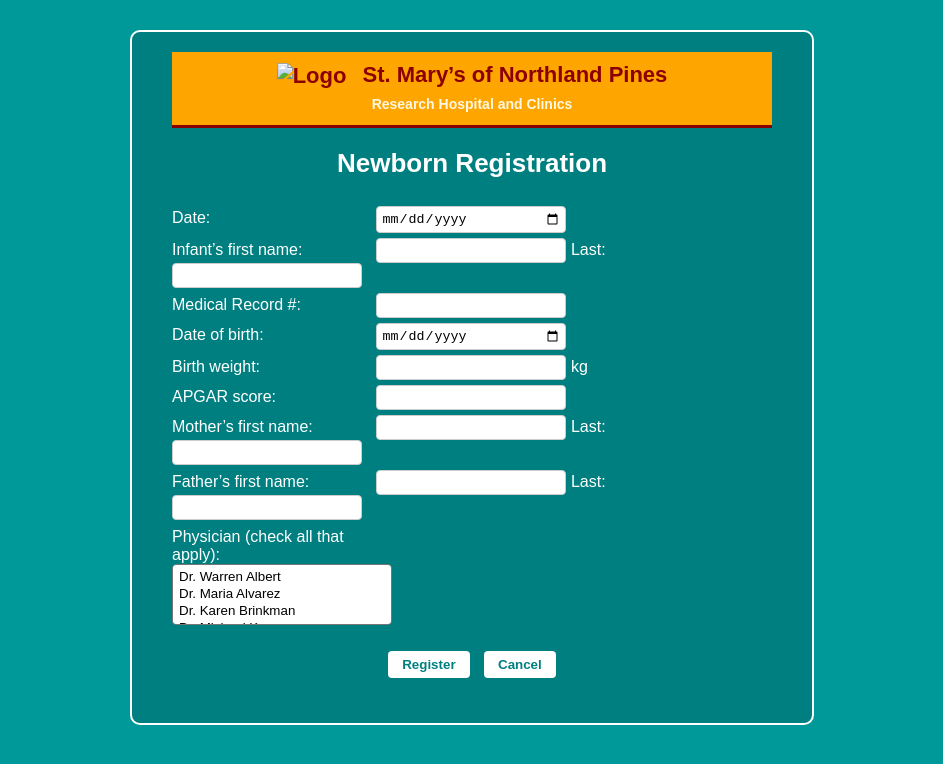
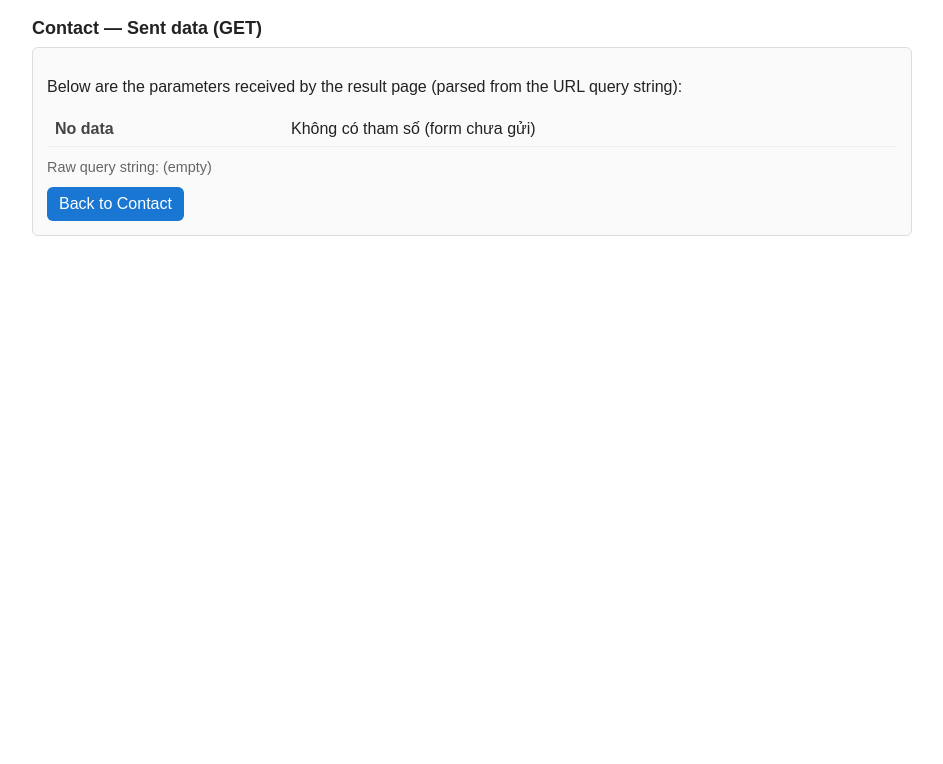
Before and after one commit to quynhtruong0904/webdev_talent, a plain HTML site: page home.html in a window 1280 px wide. Shown: the whole page, without its empty margins (168-1111 px from the left). Drawn offline with Linux system fonts and the light colour scheme.

Commit message:
Add files via upload

```diff
--- a/home.html
+++ b/home.html
@@ -1,154 +1,76 @@
-<!DOCTYPE html>
-<html lang="en">
+<!doctype html>
+<html lang="vi">
 <head>
-    <meta charset="UTF-8">
-    <meta name="viewport" content="width=device-width, initial-scale=1.0">
-    <title>Exercise 51 - Registration</title>
-    <style>
-        body {
-            background-color: #009999;
-            font-family: Arial, sans-serif;
-            color: white;
-            margin: 0;
-            padding: 0;
-        }
-
-        .container {
-            width: 600px;
-            margin: 30px auto;
-            background-color: #007f80;
-            padding: 20px 40px 40px 40px;
-            border: 2px solid white;
-            border-radius: 10px;
-        }
-
-        .header {
-            text-align: center;
-            background-color: orange;
-            padding: 10px;
-            color: darkred;
-            font-weight: bold;
-            font-size: 22px;
-            border-bottom: 3px solid darkred;
-        }
-
-        .header img {
-            vertical-align: middle;
-            margin-right: 10px;
-        }
-
-        h2 {
-            text-align: center;
-            margin-top: 20px;
-            font-size: 26px;
-            color: white;
-        }
-
-        form {
-            margin-top: 20px;
-            color: white;
-        }
-
-        label {
-            display: inline-block;
-            width: 200px;
-            margin-top: 8px;
-        }
-
-        input[type="text"],
-        input[type="date"],
-        input[type="number"] {
-            width: 180px;
-            padding: 4px;
-            border-radius: 4px;
-            border: 1px solid #ccc;
-        }
-
-        .fullname input {
-            width: 150px;
-        }
-
-        .buttons {
-            text-align: center;
-            margin-top: 20px;
-        }
-
-        .buttons input {
-            padding: 6px 14px;
-            border: none;
-            border-radius: 4px;
-            margin: 5px;
-            background-color: white;
-            color: #007f80;
-            cursor: pointer;
-            font-weight: bold;
-        }
-
-        .buttons input:hover {
-            background-color: #eee;
-        }
-
-        select {
-            width: 220px;
-            padding: 4px;
-            border-radius: 4px;
-        }
-    </style>
+  <meta charset="utf-8" />
+  <title>Contact Result — Exercise 52</title>
+  <meta name="viewport" content="width=device-width,initial-scale=1" />
+  <style>
+    body{font-family:Arial,Helvetica,sans-serif;margin:18px;color:#222}
+    .wrap{max-width:880px;margin:0 auto}
+    h1{font-size:18px;margin-bottom:8px}
+    .box{background:#fafafa;border:1px solid #ddd;padding:14px;border-radius:6px}
+    table{width:100%;border-collapse:collapse;margin-top:8px}
+    th,td{padding:8px;border-bottom:1px solid #eee;text-align:left}
+    .label{width:220px;color:#444;font-weight:700}
+    .raw{margin-top:12px;color:#666;font-size:.9rem;word-break:break-all}
+    .btn-back{display:inline-block;margin-top:12px;padding:8px 12px;background:#1976d2;color:#fff;border-radius:6px;text-decoration:none}
+  </style>
 </head>
 <body>
-    <div class="container">
-        <div class="header">
-            <img src="images/Logo.gif" alt="Logo" width="40" height="40">
-            St. Mary’s of Northland Pines <br>
-            <span style="font-size:14px; color:#fff8e1;">Research Hospital and Clinics</span>
-        </div>
+  <div class="wrap">
+    <h1>Contact — Sent data (GET)</h1>
+    <div class="box" id="result">
+      <p>Below are the parameters received by the result page (parsed from the URL query string):</p>
 
-        <h2>Newborn Registration</h2>
+      <table id="params">
+        <tbody>
+          <!-- rows inserted by JS -->
+        </tbody>
+      </table>
 
-        <form>
-            <label>Date:</label>
-            <input type="date"><br>
+      <div class="raw" id="rawQuery"></div>
 
-            <label>Infant’s first name:</label>
-            <input type="text">
-            <label>Last:</label>
-            <input type="text"><br>
+      <a class="btn-back" href="contact.html">Back to Contact</a>
+    </div>
+  </div>
 
-            <label>Medical Record #:</label>
-            <input type="text"><br>
+  <script>
+    function renderParams() {
+      const params = new URLSearchParams(window.location.search);
+      const tbody = document.querySelector('#params tbody');
+      tbody.innerHTML = '';
 
-            <label>Date of birth:</label>
-            <input type="date"><br>
+      if (!Array.from(params.keys()).length) {
+        tbody.innerHTML = '<tr><td class="label">No data</td><td>Không có tham số (form chưa gửi)</td></tr>';
+      } else {
+        // We want to show all keys (support multi-values too)
+        const seen = new Set();
+        for (const [key, value] of params.entries()) {
+          if (seen.has(key)) {
+            // append to existing cell if multiple values for same key
+            const existing = document.querySelector('#params tbody tr[data-key="'+key+'"] td.value');
+            if (existing) existing.textContent += ', ' + value;
+          } else {
+            seen.add(key);
+            const tr = document.createElement('tr');
+            tr.setAttribute('data-key', key);
+            const th = document.createElement('td');
+            th.className = 'label';
+            th.textContent = key;
+            const td = document.createElement('td');
+            td.className = 'value';
+            td.textContent = value;
+            tr.appendChild(th);
+            tr.appendChild(td);
+            tbody.appendChild(tr);
+          }
+        }
+      }
 
-            <label>Birth weight:</label>
-            <input type="number" step="0.01"> kg<br>
+      document.getElementById('rawQuery').textContent = 'Raw query string: ' + (window.location.search || '(empty)');
+    }
 
-            <label>APGAR score:</label>
-            <input type="number" min="0" max="10"><br>
-
-            <label>Mother’s first name:</label>
-            <input type="text">
-            <label>Last:</label>
-            <input type="text"><br>
-
-            <label>Father’s first name:</label>
-            <input type="text">
-            <label>Last:</label>
-            <input type="text"><br>
-
-            <label>Physician (check all that apply):</label><br>
-            <select multiple size="3">
-                <option>Dr. Warren Albert</option>
-                <option>Dr. Maria Alvarez</option>
-                <option>Dr. Karen Brinkman</option>
-                <option>Dr. Michael Kenny</option>
-            </select><br>
-
-            <div class="buttons">
-                <input type="submit" value="Register">
-                <input type="reset" value="Cancel">
-            </div>
-        </form>
-    </div>
+    renderParams();
+  </script>
 </body>
 </html>
```
Also changed, not shown: contact.html (added, +78 -0 lines).
